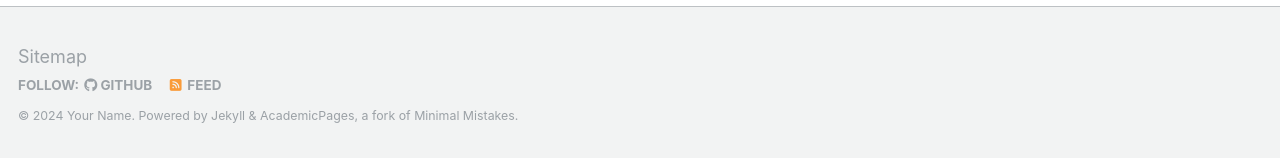
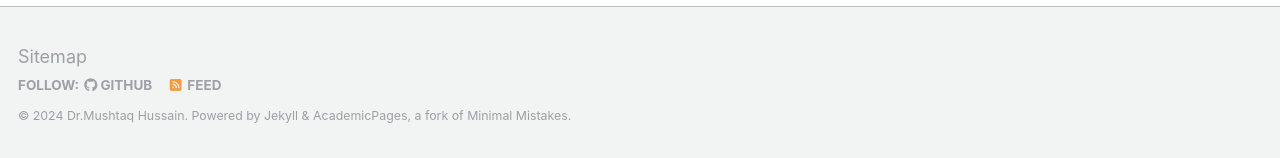
Before and after one commit to dr-mushtaq/dr-mushtaq.github.io, a Jekyll site: the page built from _pages/about.md, in a window 1280 px wide and 900 px high, scrolled down 2660 px. Shown: the part 739-897 px from the top of the window. Built offline with Jekyll 4.4.1, drawn with Linux system fonts in a browser that asks for light colours; some web fonts are replaced.

Commit message:
Update _config.yml

```diff
--- a/_config.yml
+++ b/_config.yml
@@ -10,7 +10,7 @@
 locale                   : "en-US"
 title                    : "Dr-Mushtaq's Homepage"
 title_separator          : "-"
-name                     : &name "Your Name"
+name                     : &name "Dr.Mushtaq Hussain"
 description              : &description "personal description"
 url                      : https://dr-mushtaq.github.io # the base hostname & protocol for your site e.g. "https://mmistakes.github.io"
 baseurl                  : "" # the subpath of your site, e.g. "/blog"
```
